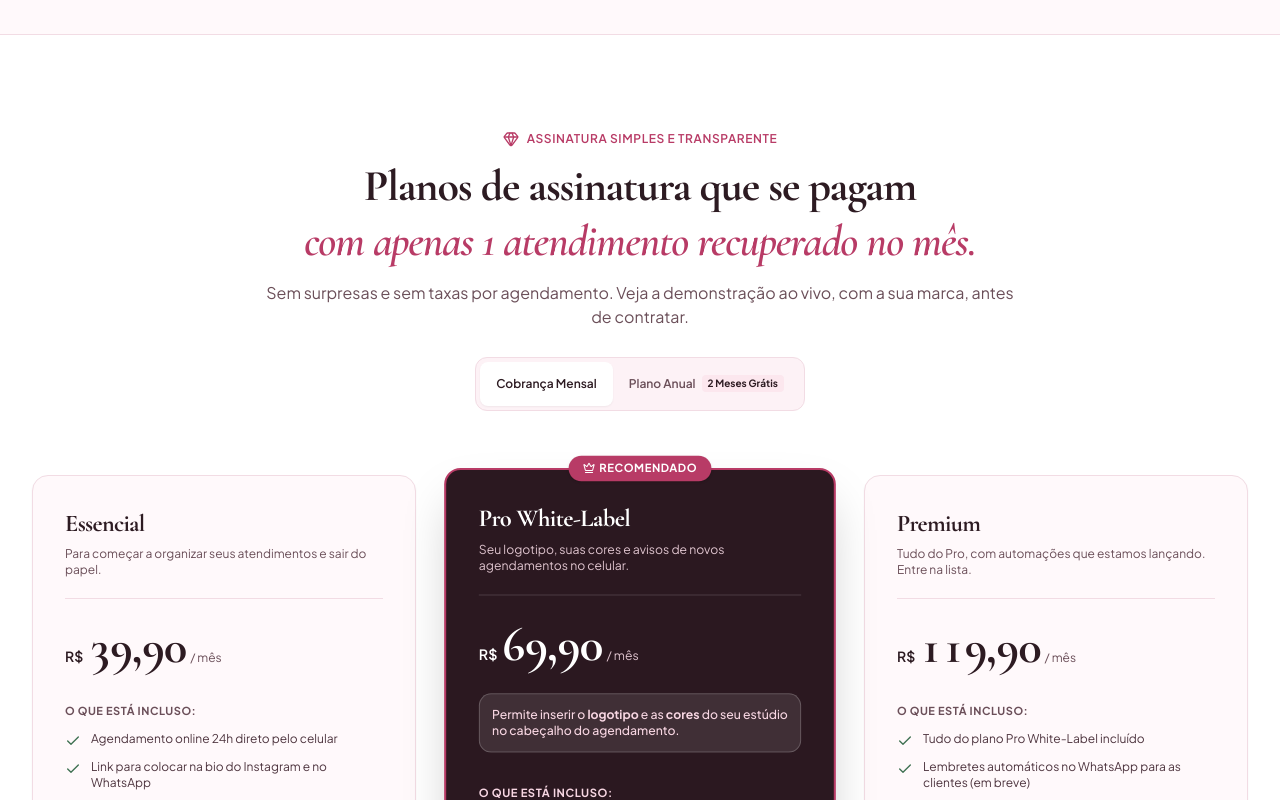
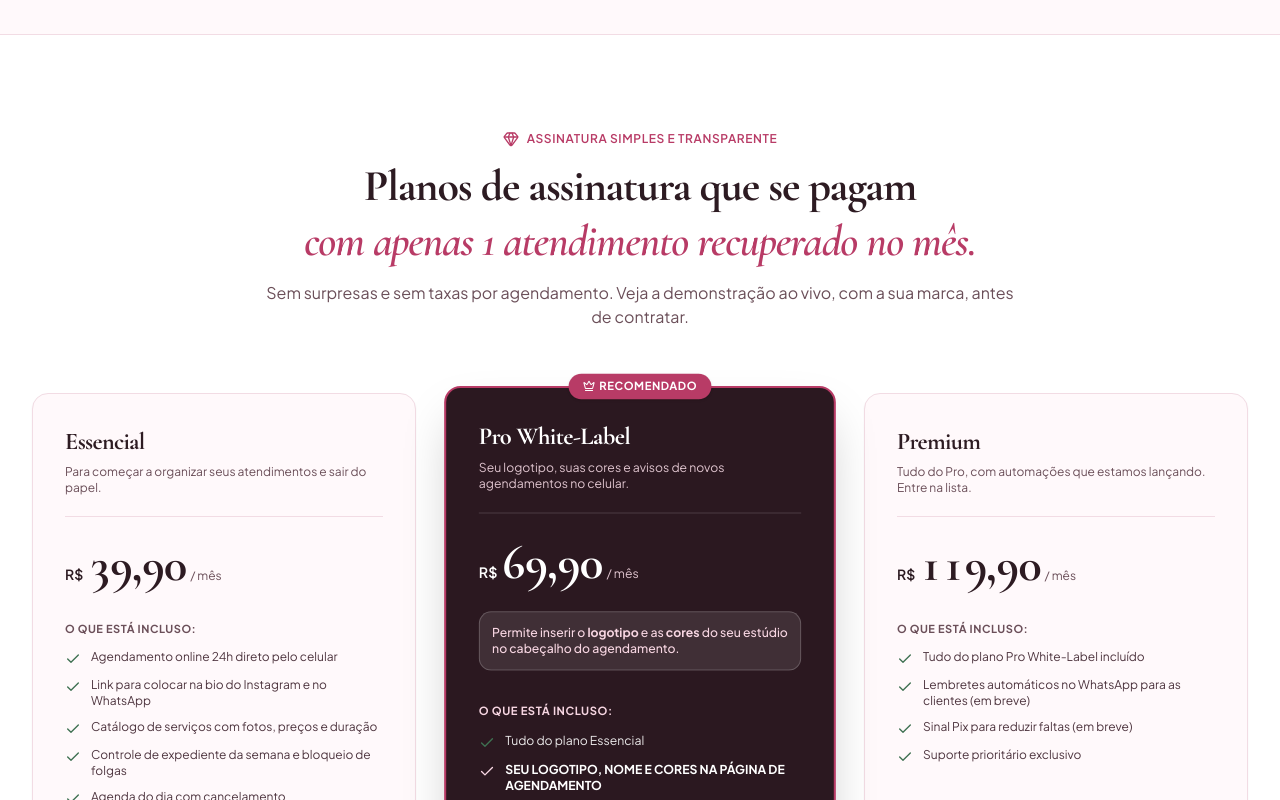
Before and after one commit to MayconH94/venda-app, a React (Vite) app: page / in a window 1280 px wide. Shown: the part 6000-6800 px from the top of the page. Built offline with nearby package versions, Linux system fonts and the light colour scheme.

Commit message:
precos anuais desligados

```diff
--- a/src/components/FAQ.tsx
+++ b/src/components/FAQ.tsx
@@ -34,7 +34,7 @@ const FAQS = [
   {
     question: 'Posso ver o sistema funcionando antes de contratar?',
     answer:
-      'Sim. Chame no WhatsApp e eu mostro a demonstração ao vivo, com a sua cor e a sua logo. Depois, se gostar, você escolhe a cobrança mensal ou anual. Não existe fidelidade nem multa — você pode cancelar quando quiser.',
+      'Sim. Chame no WhatsApp e eu mostro a demonstração ao vivo, com a sua cor e a sua logo. Depois, se gostar, você assina no plano mensal. Não existe fidelidade nem multa — você pode cancelar quando quiser.',
   },
 ];
 
--- a/src/components/MobilePlansSheet.tsx
+++ b/src/components/MobilePlansSheet.tsx
@@ -3,7 +3,7 @@ import { useModal } from '../lib/useModal';
 import { X, Check, Crown, ArrowRight, Gem } from 'lucide-react';
 import { motion, AnimatePresence } from 'motion/react';
 import { SubscriptionPlan } from '../types';
-import { SUBSCRIPTION_PLANS } from '../data/plans';
+import { SUBSCRIPTION_PLANS, ANNUAL_BILLING_ENABLED } from '../data/plans';
 import { BRAND } from '../config/brand';
 
 interface MobilePlansSheetProps {
@@ -19,7 +19,7 @@ export const MobilePlansSheet: React.FC<MobilePlansSheetProps> = ({
   onSelectPlan,
   onScrollToFullTable,
 }) => {
-  const [billingCycle, setBillingCycle] = useState<'monthly' | 'annual'>('annual');
+  const [billingCycle, setBillingCycle] = useState<'monthly' | 'annual'>('monthly');
   const [activePlanId, setActivePlanId] = useState<string>('pro');
   const sheetRef = useRef<HTMLDivElement>(null);
   useModal(sheetRef, isOpen, onClose);
@@ -91,6 +91,7 @@ export const MobilePlansSheet: React.FC<MobilePlansSheetProps> = ({
 
             {/* Billing Cycle Switch */}
             <div className="px-5 pt-3 pb-2 bg-[#FFF9FB] space-y-2.5">
+              {ANNUAL_BILLING_ENABLED && (
               <div className="flex p-1 bg-[#F7E8EE] rounded-xl border border-[#F2DCE4]">
                 <button
                   type="button"
@@ -120,6 +121,7 @@ export const MobilePlansSheet: React.FC<MobilePlansSheetProps> = ({
                   </span>
                 </button>
               </div>
+              )}
 
               {/* Plan Switcher Tabs */}
               <div className="grid grid-cols-3 gap-1.5">
--- a/src/components/PricingSection.tsx
+++ b/src/components/PricingSection.tsx
@@ -2,7 +2,7 @@ import React, { useState } from 'react';
 import { Check, Gem, ShieldCheck, ArrowRight, Crown } from 'lucide-react';
 import { motion, AnimatePresence } from 'motion/react';
 import { SubscriptionPlan } from '../types';
-import { SUBSCRIPTION_PLANS } from '../data/plans';
+import { SUBSCRIPTION_PLANS, ANNUAL_BILLING_ENABLED } from '../data/plans';
 
 interface PricingSectionProps {
   onSelectPlan: (plan: SubscriptionPlan, cycle: 'monthly' | 'annual') => void;
@@ -43,7 +43,8 @@ export const PricingSection: React.FC<PricingSectionProps> = ({ onSelectPlan })
             Sem surpresas e sem taxas por agendamento. Veja a demonstração ao vivo, com a sua marca, antes de contratar.
           </p>
 
-          {/* Billing Cycle Switch */}
+          {/* Billing Cycle Switch (oculto enquanto o plano anual está desligado) */}
+          {ANNUAL_BILLING_ENABLED && (
           <div className="pt-4 flex justify-center">
             <div className="inline-flex p-1 bg-[#FDF2F6] rounded-xl border border-[#F2DCE4]">
               <button
@@ -75,6 +76,7 @@ export const PricingSection: React.FC<PricingSectionProps> = ({ onSelectPlan })
               </button>
             </div>
           </div>
+          )}
         </motion.div>
 
         {/* MOBILE VIEW (< lg) */}
--- a/src/data/plans.ts
+++ b/src/data/plans.ts
@@ -1,4 +1,8 @@
 import { SubscriptionPlan } from '../types';
+
+// Plano anual desligado por enquanto: o foco é assinatura mensal (SaaS).
+// Para reativar, troque para true.
+export const ANNUAL_BILLING_ENABLED = false;
 
 export const SUBSCRIPTION_PLANS: SubscriptionPlan[] = [
   {
```
